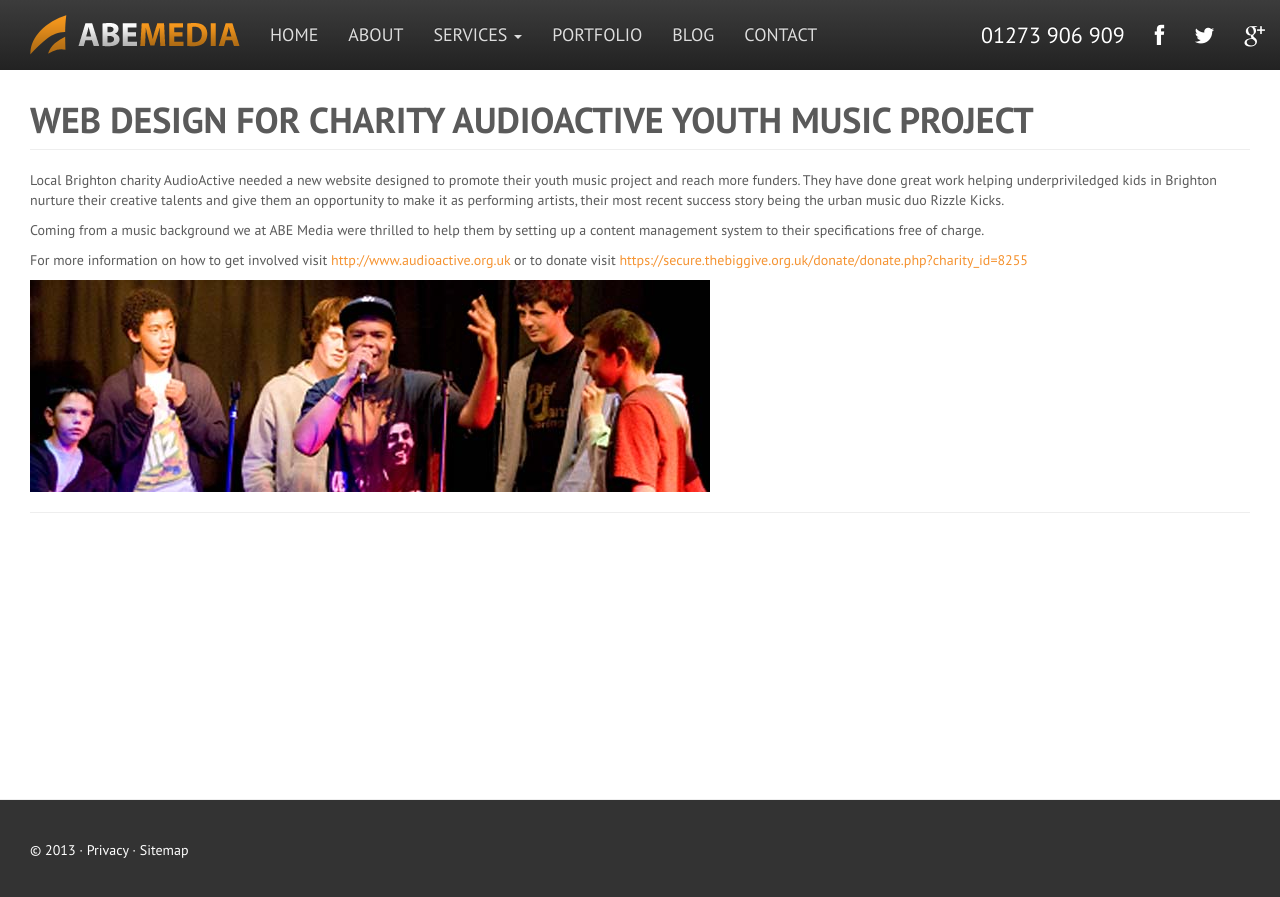
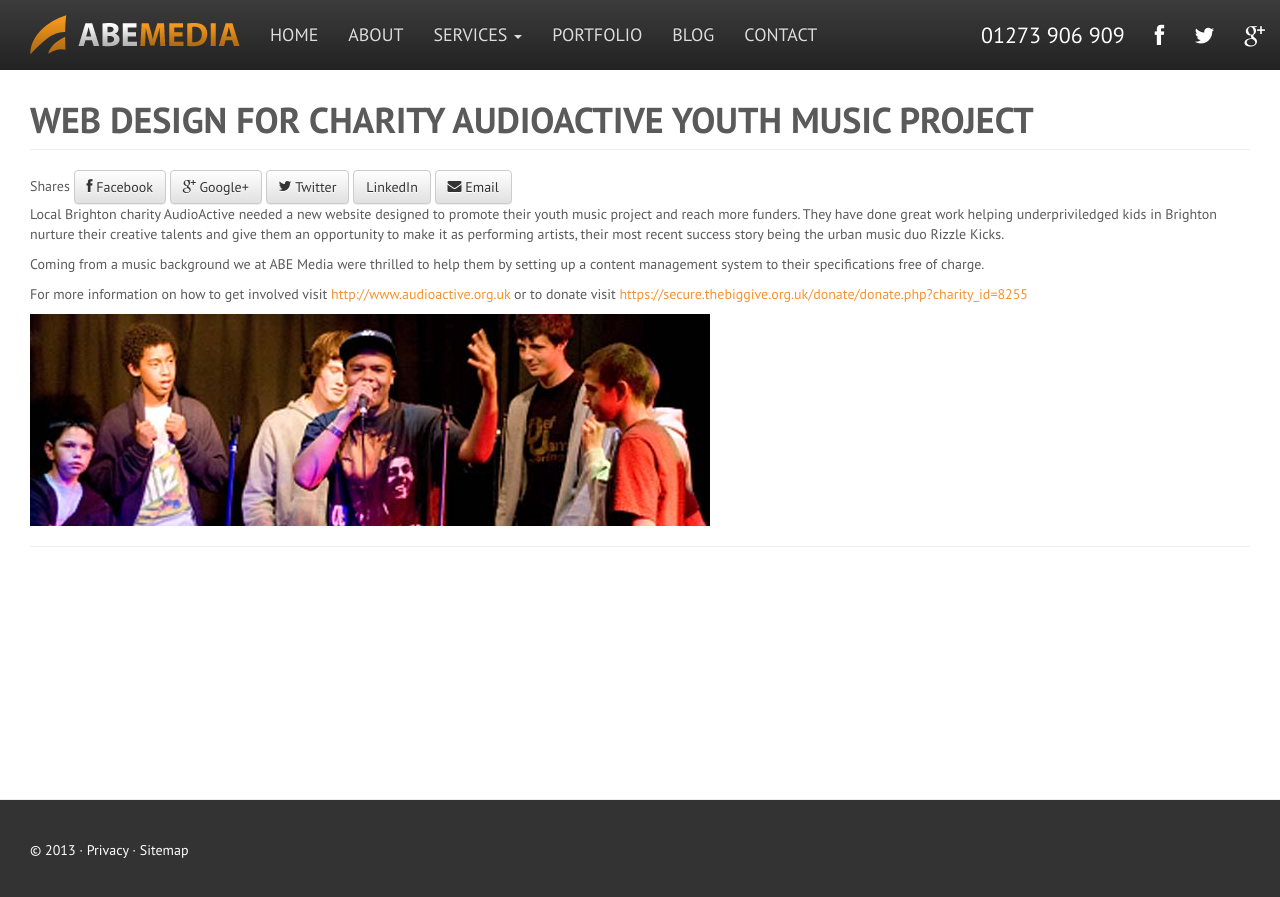
Before and after one commit to abemedia/abemedia.github.io, a Jekyll site: the page built from _posts/2011-11-30-web-design-for-charity-audioactive-youth-music-project.md, in a window 1280 px wide. Shown: the top 897 px of the page. Built offline with Jekyll 4.4.1, drawn with Linux system fonts in a browser that asks for light colours; nearby versions of some CDN libraries; some web fonts are replaced; comment, search, counter and statistics services are not loaded.

Commit message:
Add blog sharing

```diff
--- a/_layouts/post.html
+++ b/_layouts/post.html
@@ -7,18 +7,33 @@ right:
 ---
 <article>
   <h1 class="page-header">{{ page.title }}</h1>
+  <div id="share_buttons">
+    <span class='st_sharethis_custom share-btn' data-service="sharethis">
+      <span class="btn-bubble"></span>
+      Shares
+    </span>
+    <span class='st_facebook_custom share-btn' data-service="facebook">
+      <span class="btn-bubble"></span>
+      <span class="btn btn-default"><span class="icon-facebook"></span> Facebook</span>
+    </span>
+    <span class='st_googleplus_custom share-btn' data-service="googleplus">
+      <span class="btn-bubble"></span>
+      <span class="btn btn-default"><span class="icon-google-plus"></span> Google+</span>
+    </span>
+    <span class='st_twitter_custom share-btn' data-service="twitter">
+      <span class="btn-bubble"></span>
+      <span class="btn btn-default"><span class="icon-twitter"></span> Twitter</span>
+    </span>
+    <span class='st_linkedin_custom share-btn' data-service="linkedin">
+      <span class="btn-bubble"></span>
+      <span class="btn btn-default"><span class="icon-linkedin"></span> LinkedIn</span>
+    </span>
+    <span class='st_email_custom share-btn' data-service="email">
+      <span class="btn-bubble"></span>
+      <span class="btn btn-default"><span class="icon-envelope-alt"></span> Email</span>
+    </span>
+  </div>
   {{ content }}
 </article>
 <hr>
 <div id="disqus_thread"></div>
-        <script type="text/javascript">
-            var disqus_shortname = 'abemedia';
-            (function() {
-                var dsq = document.createElement('script'); dsq.type = 'text/javascript'; dsq.async = true;
-                dsq.src = '//' + disqus_shortname + '.disqus.com/embed.js';
-                (document.getElementsByTagName('head')[0] || document.getElementsByTagName('body')[0]).appendChild(dsq);
-            })();
-        </script>
-        <noscript>
-          Please enable JavaScript to view the comments.
-        </noscript>
--- a/css/style.css
+++ b/css/style.css
@@ -5,7 +5,7 @@ html {
 body {
 	color: #5a5a5a;
 	margin:80px 0 101px;
-	font-family: "PT Sans","Helvetica Neue",Helvetica,Arial,sans-serif;
+	font-family: "PT Sans", "Helvetica Neue", Helvetica, Arial, sans-serif;
 	min-height: 100%;
 }
 a {
@@ -25,7 +25,7 @@ img {
 	max-width:100%;
 }
 h1, h2, h3, h4, h5, h6, .h1, .h2, .h3, .h4, .h5, .h6 {
-	font-family: "PT Sans","Helvetica Neue",Helvetica,Arial,sans-serif;
+	font-family: "PT Sans", "Helvetica Neue", Helvetica, Arial, sans-serif;
 	text-transform: uppercase;
 	font-weight: bold;
 }
@@ -80,7 +80,6 @@ footer a:hover {
 	-webkit-box-shadow: 0 0 10px rgba(0, 0, 0, 0.1);
 	box-shadow: 0 0 10px rgba(0, 0, 0, 0.1);
 }
-
 /* CUSTOMIZE THE NAVBAR
 -------------------------------------------------- */
 .navbar {
@@ -112,17 +111,12 @@ footer a:hover {
 	text-shadow: #673605 0px 1px 0px;
 	background-position: 0 2px;
 }
-.navbar .navbar-nav>li>a:hover,
-.navbar .navbar-nav>li.active>a:hover,
-.navbar .navbar-nav>li.open>a,
-.navbar .navbar-nav>li.active.open>a {
+.navbar .navbar-nav>li>a:hover, .navbar .navbar-nav>li.active>a:hover, .navbar .navbar-nav>li.open>a, .navbar .navbar-nav>li.active.open>a {
 	text-shadow: 0 -1px 0 rgba(0,0,0,0.25);
 	-webkit-box-shadow: none;
 	box-shadow: none;
 }
-.navbar .navbar-nav>li>a:hover,
-.navbar .navbar-nav>li.open>a,
-.navbar .navbar-nav>li.active.open>a {
+.navbar .navbar-nav>li>a:hover, .navbar .navbar-nav>li.open>a, .navbar .navbar-nav>li.active.open>a {
 	background-position:0 -100%;
 	color:#fff;
 }
@@ -130,13 +124,11 @@ footer a:hover {
 	border-top-color: #ddd;
 	border-bottom-color: #ddd;
 }
-.nav .caret,
-.navbar-inverse .navbar-nav>.dropdown.active>a .caret {
+.nav .caret, .navbar-inverse .navbar-nav>.dropdown.active>a .caret {
 	border-top-color: #F59331;
 	border-bottom-color: #F59331;
 }
-.nav a:hover .caret,
-.nav>li.open a .caret {
+.nav a:hover .caret, .nav>li.open a .caret {
 	border-top-color: #fff;
 	border-bottom-color: #fff;
 }
@@ -145,7 +137,7 @@ footer a:hover {
 	font-size: 22px !important;
 	background: none;
 }
-.navbar .navbar-right>li>a>i{
+.navbar .navbar-right>li>a>i {
 	line-height:20px;
 	display:block;
 }
@@ -177,9 +169,7 @@ footer a:hover {
 	font-weight: bold;
 	white-space: normal;
 }
-	.navbar .dropdown-menu li.active a,
-	.navbar .dropdown-menu:hover li.active a:hover,
-	.navbar .dropdown-menu li a:hover {
+.navbar .dropdown-menu li.active a, .navbar .dropdown-menu:hover li.active a:hover, .navbar .dropdown-menu li a:hover {
 	background: rgba(255,255,255,0.2);
 	-webkit-box-shadow: 0 0 5px rgba(0, 0, 0, 0.2);
 	box-shadow: 0 0 5px rgba(0, 0, 0, 0.2);
@@ -228,7 +218,6 @@ footer a:hover {
 	font-size: 17px;
 }
 }
-
 /* Carousel
 -------------------------------------------------- */
 #carousel {
@@ -276,7 +265,6 @@ footer a:hover {
 .carousel-indicators .active {
 	background-color: #F59331;
 }
-
 /* Fade transition for carousel items */
 .carousel-fade .carousel-inner .item {
 	opacity: 0;
@@ -291,8 +279,7 @@ footer a:hover {
 	filter: alpha(opacity=100); /* ie fix */
 }
 /* Fade controls with items */
-.carousel-fade .carousel-inner .next.left,
-.carousel-fade .carousel-inner .prev.right {
+.carousel-fade .carousel-inner .next.left, .carousel-fade .carousel-inner .prev.right {
 	opacity: 1;
 	filter: alpha(opacity=100); /* ie fix */
 	-webkit-transition-property: none;
@@ -300,38 +287,30 @@ footer a:hover {
 	-o-transition-property: none;
 	transition-property: none;
 }
-.carousel-fade .carousel-inner .active.left,
-.carousel-fade .carousel-inner .active.right {
+.carousel-fade .carousel-inner .active.left, .carousel-fade .carousel-inner .active.right {
 	opacity: 0;
 	filter: alpha(opacity=0); /* ie fix */
 	z-index: 1;
 	left:0;
 }
-
-
-
 /* Navlist
 -------------------------------------------------- */
-.nav-list>li>a:hover,
-.nav-list>li>a:focus,
-.nav-list>li>a {
+.nav-list>li>a:hover, .nav-list>li>a:focus, .nav-list>li>a {
 	border-bottom: 1px solid #eee;
-	background: -webkit-linear-gradient(left,transparent,transparent 50%,rgba(0,0,0,0.1));
-	background: -moz-linear-gradient(left,transparent,transparent 50%,rgba(0,0,0,0.1));
-	background: -ms-linear-gradient(left,transparent,transparent 50%,rgba(0,0,0,0.1));
-	background: -o-linear-gradient(left,transparent,transparent 50%,rgba(0,0,0,0.1));
+	background: -webkit-linear-gradient(left, transparent, transparent 50%, rgba(0,0,0,0.1));
+	background: -moz-linear-gradient(left, transparent, transparent 50%, rgba(0,0,0,0.1));
+	background: -ms-linear-gradient(left, transparent, transparent 50%, rgba(0,0,0,0.1));
+	background: -o-linear-gradient(left, transparent, transparent 50%, rgba(0,0,0,0.1));
 	background-size: 200% 100%;
 	-moz-transition: all 0.3s ease-out;
 	-o-transition: all 0.3s ease-out;
 	-webkit-transition: all 0.3s ease-out;
 	-ms-transition: all 0.3s ease-out;
 }
-.nav-list>li>a:hover,
-.nav-list>li>a:focus {
+.nav-list>li>a:hover, .nav-list>li>a:focus {
 	background-position: 100% 100%;
 	padding-left: 25px;
 }
-
 /* Box List
 -------------------------------------------------- */
 .box-list {
@@ -381,10 +360,10 @@ footer a:hover {
 	margin-bottom:30px;
 }
 a.box {
-	background-image: -webkit-linear-gradient(top,rgba(255,255,255,0.25),rgba(255,255,255,0.25) 50%,rgba(0,0,0,0.05));
-	background-image: -moz-linear-gradient(top,rgba(255,255,255,0.25),rgba(255,255,255,0.25) 50%,rgba(0,0,0,0.05));
-	background-image: -ms-linear-gradient(top,rgba(255,255,255,0.25),rgba(255,255,255,0.25) 50%,rgba(0,0,0,0.05));
-	background-image: -o-linear-gradient(top,rgba(255,255,255,0.25),rgba(255,255,255,0.25) 50%,rgba(0,0,0,0.05));
+	background-image: -webkit-linear-gradient(top, rgba(255,255,255,0.25), rgba(255,255,255,0.25) 50%, rgba(0,0,0,0.05));
+	background-image: -moz-linear-gradient(top, rgba(255,255,255,0.25), rgba(255,255,255,0.25) 50%, rgba(0,0,0,0.05));
+	background-image: -ms-linear-gradient(top, rgba(255,255,255,0.25), rgba(255,255,255,0.25) 50%, rgba(0,0,0,0.05));
+	background-image: -o-linear-gradient(top, rgba(255,255,255,0.25), rgba(255,255,255,0.25) 50%, rgba(0,0,0,0.05));
 	background-size: 100% 200%;
 	margin-bottom:0;
 }
@@ -484,8 +463,6 @@ figcaption .h4 {
 	transform: scale(1.2) rotate(-3deg);
 }
 }
-
-
 /* Blog
 -------------------------------------------------- */
 .post h3 {
@@ -500,17 +477,12 @@ figcaption .h4 {
 	padding:10px 15px;
 	margin:15px -15px -15px;
 }
-
-
 /* Icons
 -------------------------------------------------- */
 @font-face {
 	font-family: 'icon';
 	src:url('../fonts/icon.eot');
-	src:url('../fonts/icon.eot?#iefix') format('embedded-opentype'),
-		url('../fonts/icon.ttf') format('truetype'),
-		url('../fonts/icon.woff') format('woff'),
-		url('../fonts/icon.svg#icon') format('svg');
+	src:url('../fonts/icon.eot?#iefix') format('embedded-opentype'), url('../fonts/icon.ttf') format('truetype'), url('../fonts/icon.woff') format('woff'), url('../fonts/icon.svg#icon') format('svg');
 	font-weight: normal;
 	font-style: normal;
 }
@@ -526,7 +498,6 @@ figcaption .h4 {
 	font-size:15px;
 	margin-top:1px;
 }
-
  [class^="icon-"], [class*=" icon-"] {
  font-family: 'icon';
  speak: none;
@@ -540,7 +511,6 @@ figcaption .h4 {
 	-webkit-font-smoothing: antialiased;
  -moz-osx-font-smoothing: grayscale;
 }
-
 .icon-web-design:before {
 	content: "\e600";
 }
@@ -574,3 +544,5 @@ figcaption .h4 {
 .icon-envelope-alt:before {
 	content: "\e60a";
 }
+#share_buttons .stMainServices  {
+}
--- a/js/stuff.js
+++ b/js/stuff.js
@@ -1,5 +1,5 @@
 // stuff for the things...
-$.getScript('//cdnjs.cloudflare.com/ajax/libs/twitter-bootstrap/3.0.2/js/bootstrap.min.js', function () {
+$.getScript('//cdnjs.cloudflare.com/ajax/libs/twitter-bootstrap/3.0.2/js/bootstrap.min.js', function() {
 	$('.tip').tooltip({
 		selector: "[data-toggle=tooltip]",
 		container: "body"
@@ -7,14 +7,14 @@ $.getScript('//cdnjs.cloudflare.com/ajax/libs/twitter-bootstrap/3.0.2/js/bootstr
 });
 
 // equal heights
-$(window).resize(function () {
+$(window).resize(function() {
 	var $col = $('.equal>*'),
 		maxHeight = [],
 		rows = [],
 		rowTop = 0,
 		rowIndex = 0;
 
-	$col.each(function () {
+	$col.each(function() {
 			$el = $(this);
 			$el.removeAttr('style');
 			if ($el.offset().top > rowTop) {
@@ -34,13 +34,13 @@ $(window).resize(function () {
 			}
 		}
 });
-$(window).load(function () {
+$(window).load(function() {
 	$(window).trigger('resize');
 });
 
 // tocify
 if ($(".toc").length > 0) {
-	var tocCallback = function () {
+	var tocCallback = function() {
 		var toc = $("#sidebar.toc").tocify({
 			selectors: "h2, h3",
 			scrollTo: 50,
@@ -50,15 +50,16 @@ if ($(".toc").length > 0) {
 			trigger: "hover"
 		});
 	};
-	$.getScript('//cdnjs.cloudflare.com/ajax/libs/jqueryui/1.10.3/jquery-ui.min.js', function () {
+	$.getScript('//cdnjs.cloudflare.com/ajax/libs/jqueryui/1.10.3/jquery-ui.min.js', function() {
 		$.getScript('//cdnjs.cloudflare.com/ajax/libs/jquery.tocify/1.7.0/jquery.tocify.min.js', tocCallback);
 	});
 }
 
 //portfolio previews
+
 function previews() {
 	var index = 0;
-	$(".active .preview").each(function (i, e) {
+	$(".active .preview").each(function(i, e) {
 		var $img = $(e).find(".preview-img"),
 			$screen = $(e).find(".screen"),
 			items = $screen.parents(".item").find(".screen").length;
@@ -75,7 +76,7 @@ function previews() {
 							width: "linear",
 							height: "easeOutBounce"
 						},
-				complete: function () {
+						complete: function() {
 							$(this).delay(isPhone ? 100 : 1000).animate({
 								top: 0
 							}, {
@@ -84,7 +85,7 @@ function previews() {
 									width: "linear",
 									height: "easeOutBounce"
 								},
-						complete: function () {
+								complete: function() {
 									index++;
 									if (items == index) {
 										$('#previews').carousel("cycle");
@@ -93,53 +94,56 @@ function previews() {
 							});
 						}
 					});
-		} else setTimeout(function () {
+			}
+		else setTimeout(function() {
 				$('#previews').carousel("cycle");
 			}, 3000);
 	});
 	return this;
 }
-$(window).load(function () {
+$(window).load(function() {
 	previews();
 });
-$('#previews').on('slide.bs.carousel', function () {
+$('#previews').on('slide.bs.carousel', function() {
 	$(".preview-img").clearQueue().stop();
-}).on('slid.bs.carousel', function () {
+}).on('slid.bs.carousel', function() {
 	$('#previews').carousel("pause");
 	$(".preview-img").css({
 		top: 0
 	});
 	previews();
 });
-$("#previews").hover(function () {
+$("#previews").hover(function() {
 	$("#previews").addClass("hover");
 	$('#previews').carousel("pause");
 	$(".preview-img").clearQueue().stop();
-}, function () {
+}, function() {
 	$("#previews").removeClass("hover");
-	if(!$(".draggable").length > 0) previews();
+	if (!$(".draggable").length > 0) previews();
 });
-(function ($) {
-	$.fn.drags = function (opt) {
+(function($) {
+	$.fn.drags = function(opt) {
 		opt = $.extend({
 			handle: "",
 			cursor: "move"
 		}, opt);
 		if (opt.handle === "") {
 			var $el = this;
-		} else {
+		}
+		else {
 			var $el = this.find(opt.handle);
 		}
-		return $el.css('cursor', opt.cursor).on("mousedown", function (e) {
+		return $el.css('cursor', opt.cursor).on("mousedown", function(e) {
 			$("html").css('cursor', opt.cursor);
 			if (opt.handle === "") {
 				var $drag = $(this).addClass('draggable');
-			} else {
+			}
+			else {
 				var $drag = $(this).addClass('active-handle').parent().addClass('draggable');
 			}
 			var drg_h = $drag.outerHeight(),
 				pos_y = $drag.offset().top + drg_h - e.pageY;
-			$drag.parents().on("mousemove", function (e) {
+			$drag.parents().on("mousemove", function(e) {
 					var full_pos = Math.round(e.pageY + pos_y - drg_h),
 						minTop = Math.round($drag.parent().offset().top - ($drag.height() - $drag.parent().height()));
 					if (full_pos > $drag.parent().offset().top) full_pos = Math.round($drag.parent().offset().top);
@@ -147,38 +151,128 @@ $("#previews").hover(function () {
 					$('.draggable').offset({
 							top: full_pos
 						})
-				$("html").on("mouseup", function () {
+					$("html").on("mouseup", function() {
 							$('.draggable').removeClass('draggable');
 							$("html").css('cursor', "");
-					if(!$("#previews").hasClass("hover")) previews();
+							if (!$("#previews").hasClass("hover")) previews();
 						});
 				});
 			e.preventDefault(); // disable selection
 		});
-		$("html").on("mouseup", function () {
+		$("html").on("mouseup", function() {
 			if (opt.handle === "") {
 				$('.draggable').removeClass('draggable');
 				$("html").css('cursor', "");
-					if(!$("#previews").hasClass("hover")) previews();
-			} else {
+				if (!$("#previews").hasClass("hover")) previews();
+			}
+			else {
 				$('.draggable').removeClass('active-handle').parent().removeClass('draggable');
 				$("html").css('cursor', "");
-					if(!$("#previews").hasClass("hover")) previews();
+				if (!$("#previews").hasClass("hover")) previews();
 			}
 		});
 	};
 })(jQuery);
-$(".preview-img").drags({ cursor: "ns-resize" });
+$(".preview-img").drags({
+	cursor: "ns-resize"
+});
 
+/* ShareThis */
+var switchTo5x = true;
+$.getScript('//w.sharethis.com/button/buttons.js', function() {
+	stLight.options({
+		publisher: "789dd053-d988-42a9-bd7b-1d9f3c14bc6f",
+		onhover: false
+	});
+	var url = $('link[name=canonical]').attr("href");
+
+	$(".share-btn").each(function() {
+        stButtons.getCount(url, $(this).attr("data-service"), $(this).find(".btn-bubble"));
+    });
 	/*
-// zopim chat
-window.$zopim||(function(d,s){var z=$zopim=function(c){z._.push(c)},$=z.s=
-d.createElement(s),e=d.getElementsByTagName(s)[0];z.set=function(o){z.set.
-_.push(o)};z._=[];z.set._=[];$.async=!0;$.setAttribute('charset','utf-8');
-$.src='//v2.zopim.com/?14JibENISkzX2WdkicVa9c44GnlgSyGe';z.t=+new Date;$.
-type='text/javascript';e.parentNode.insertBefore($,e)})(document,'script');
+	 $(window).load(function() {
+	 var legacy = parseInt($('.legacy-comments-count').text());
+	 var disqus = $('.comments-counter a').first();
+	 var disqus_count = parseInt(disqus.text());
+	 disqus_count = (isNaN(disqus_count)) ? 0 : disqus_count;
+	 var total = legacy + disqus_count;
+	 $('.comments-counter a').text(total);
 
-$zopim(function() {
-	$zopim.livechat.button.show();
+	 if (total == 3) {
+	 $('.comments-icon').text('Comment');
+	 }
+
+	 var url = $('link[name=canonical]').attr("href");
+	 $.getJSON('http://graph.facebook.com/' + url, function(data) {
+
+	 var sharethis_count = jQuery('.st_sharethis_vcount .stBubble_count');
+	 var facebook_count = jQuery('.st_facebook_vcount .stBubble_count');
+	 var twitter_count = jQuery('.st_twitter_vcount .stBubble_count');
+	 var google_count = jQuery('.st_googleplus_vcount .stBubble_count');
+	 var other_count = jQuery('.other-counter .stBubble_count');
+
+	 var sharethis_int = parseFloat(sharethis_count.html(), 10);
+	 sharethis_int = (sharethis_int % 1 != 0) ? sharethis_int * 1000 : sharethis_int;
+	 var facebook_int = parseFloat(facebook_count.html(), 10);
+	 facebook_int = (facebook_int % 1 != 0) ? facebook_int * 1000 : facebook_int;
+	 var twitter_int = parseFloat(twitter_count.html(), 10);
+	 twitter_int = (twitter_int % 1 != 0) ? twitter_int * 1000 : twitter_int;
+	 var google_int = parseFloat(google_count.html(), 10);
+	 google_int = (google_int % 1 != 0) ? google_int * 1000 : google_int;
+
+
+	 var total_facebook_int = facebook_int;
+
+	 var older_facebook_int = data.shares ? data.shares : 0;
+	 if (!isNaN(older_facebook_int)) {
+	 total_facebook_int = facebook_int + older_facebook_int;
+	 facebook_count.html(total_facebook_int);
+	 sharethis_int = sharethis_int + older_facebook_int;
+	 sharethis_count.html(sharethis_int);
+	 }
+
+	 var fb_tw_gp_pin_stmbl_count = twitter_int + google_int + total_facebook_int;
+
+	 var other_int = sharethis_int - fb_tw_gp_pin_stmbl_count;
+	 other_count.html(other_int);
+
+	 if (sharethis_count.html() == "0" && twitter_count.html() == "0" && facebook_count.html() == "0" && google_count.html() == "0" && pinterest_count.html() == "0" && stumble_count.html() == "0" && other_count.html() == "0") {
+	 jQuery('.stBubble').css('display', 'none');
+	 jQuery('.stButton').css('border', 'none');
+	 jQuery('.stButton').css('margin-top', '15px');
+	 jQuery('.st_sharethis_vcount div.stBubble').css('display', 'block');
+	 jQuery('.st_sharethis_vcount span.stButton').css('margin-top', '0');
+	 }
+
+	 jQuery('.share-buttons-wrapper').css('visibility', 'visible');
+	 // ShareThis
+
+	 var shares_counter = jQuery('.st_sharethis_vcount .stBubble_count');
+	 var shares = parseInt(shares_counter.first().text());
+	 if (shares >= 1000 && shares < 10000) {
+	 shares = (shares / 1000).toFixed(1);
+	 shares = (shares.indexOf('.0') != -1) ? parseInt(shares).toFixed(0) : shares;
+	 shares_counter.text(shares + 'K');
+	 }
+	 else if (shares >= 10000) {
+	 shares = (shares / 1000).toFixed(0);
+	 shares_counter.text(shares + 'K');
+	 }
+	 });
+	 if (!jQuery.support.cors) { // IE 8 Hack
+	 jQuery('.share-buttons-wrapper').css('visibility', 'visible');
+	 }
 	 });
 	 */
+});
+
+if ($("#disqus_thread").length > 0) {
+	var disqus_shortname = 'abemedia';
+	(function() {
+		var dsq = document.createElement('script');
+		dsq.type = 'text/javascript';
+		dsq.async = true;
+		dsq.src = '//' + disqus_shortname + '.disqus.com/embed.js';
+		(document.getElementsByTagName('head')[0] || document.getElementsByTagName('body')[0]).appendChild(dsq);
+	})();
+}
```
Lines whose indentation alone changed are shown as unchanged.
